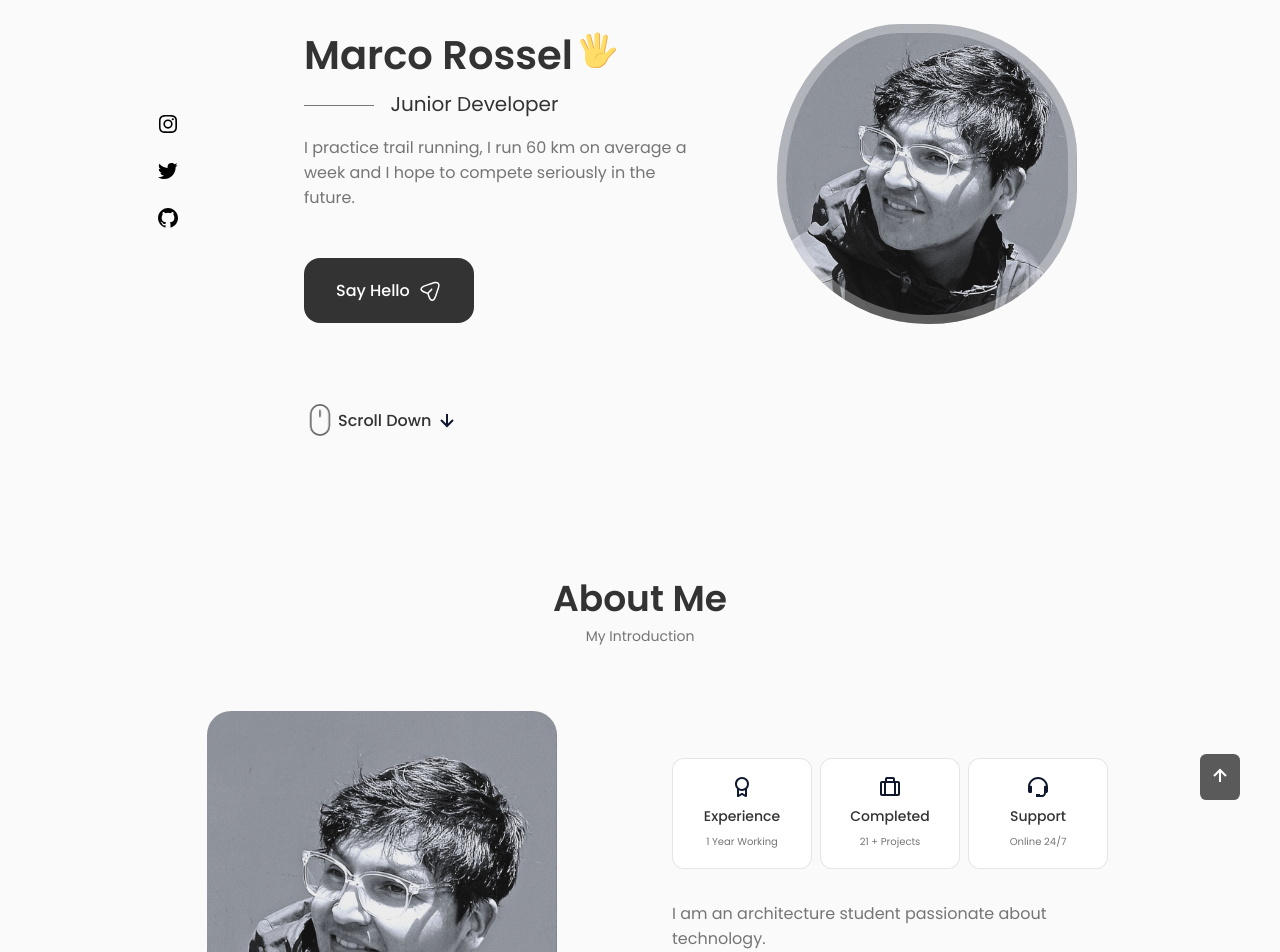
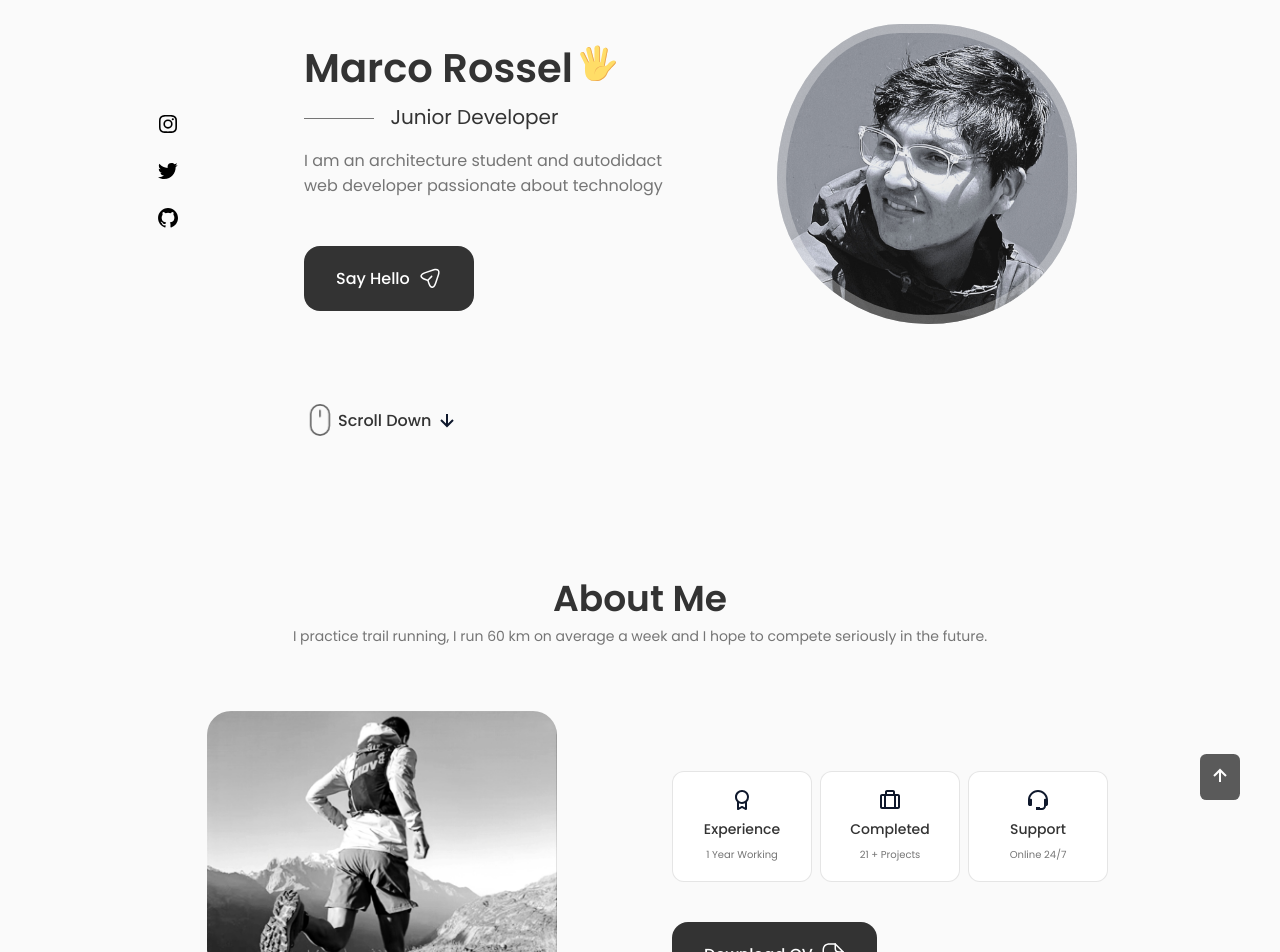
Before and after one commit to MarcoRosselDev/portafollio, a React (Create React App) app: page / in a window 1280 px wide. Shown: the part 160-1112 px from the top of the page. Built offline with nearby package versions, Linux system fonts and the light colour scheme.

Commit message:
presentation fixed

```diff
--- a/src/components/about/About.jsx
+++ b/src/components/about/About.jsx
@@ -1,6 +1,6 @@
 import React from "react";
 import "./about.css";
-import AboutImg from "../../assets/perfil.jpg";
+import AboutImg from "../../assets/trail-runing.jpg";
 import CV from "../../assets/cv-marco-rossel.js.pdf";
 import Info from "./Info";
 
@@ -11,16 +11,17 @@ const About = (mode) => {
       id="about"
     >
       <h2 className="section__title">About Me</h2>
-      <span className="section__subtitle">My Introduction</span>
+      <span className="section__subtitle">
+        I practice trail running, I run 60 km on average a week and I hope to
+        compete seriously in the future.
+      </span>
 
       <div className="about__container container grid">
         <img src={AboutImg} alt="" className="about__img" />
         <div className="about__data">
           <Info mode={mode} />
 
-          <p className="about__description">
-            I am an architecture student passionate about technology.
-          </p>
+          <p className="about__description"></p>
           <a download="" href={CV} className="button button--flex">
             Download CV
             <svg
--- a/src/components/home/Data.jsx
+++ b/src/components/home/Data.jsx
@@ -57,8 +57,8 @@ const Data = () => {
       </h1>
       <h3 className="home__subtitle">Junior Developer</h3>
       <p className="home__description">
-        I practice trail running, I run 60 km on average a week and I hope to
-        compete seriously in the future.
+        I am an architecture student and autodidact web developer passionate
+        about technology
       </p>
       <a href="#contact" className="button button--flex">
         Say Hello
```
Also changed, not shown: src/assets/trail-runing.jpg (added).
